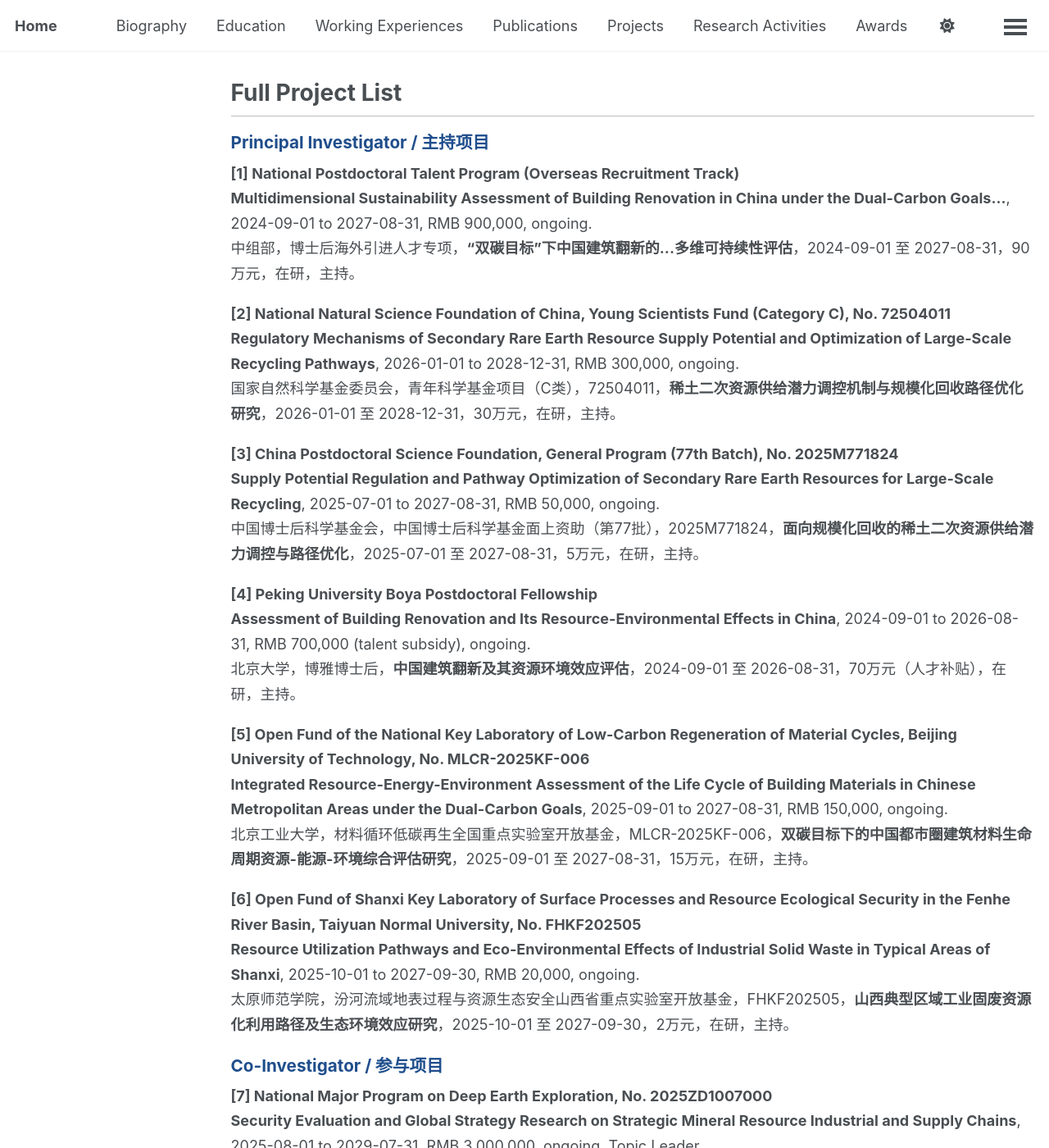
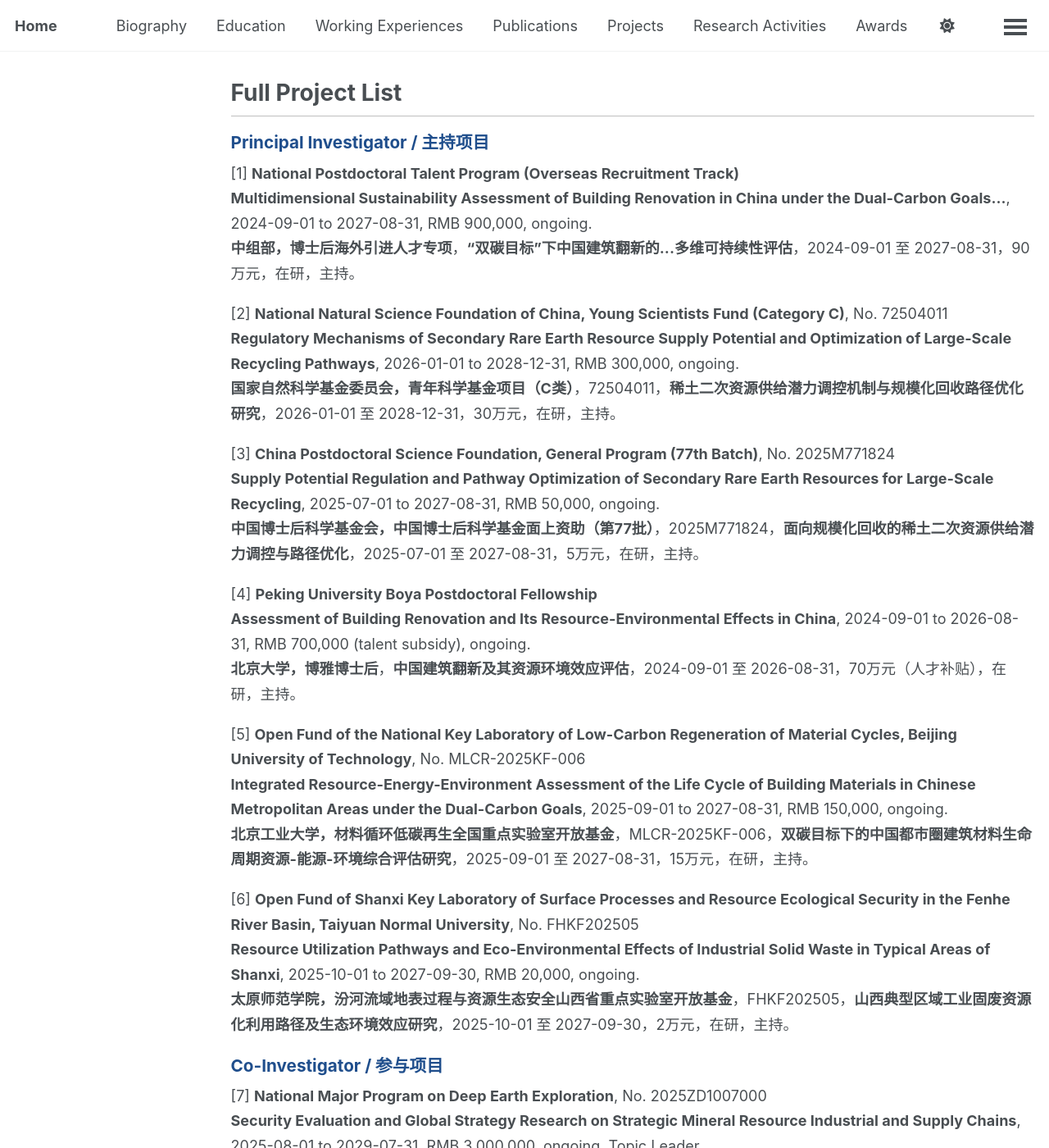
Before and after one commit to QianceLIU/qianceliu.github.io, a Jekyll site: the page built from _pages/Full Project List.md, in a window 1280 px wide and 1400 px high. Shown: the whole window at 82% size. Built offline with Jekyll 4.4.1, drawn with Linux system fonts in a browser that asks for light colours; a script bundle is joined from its source files by our own code; library files that are not in the unit come from our copies; some of the changed text lies outside the part shown.

Commit message:
Update Full Project List.md

```diff
--- a/_pages/Full Project List.md
+++ b/_pages/Full Project List.md
@@ -30,7 +30,7 @@
   line-height: 1.7;
 }
 .pub-title {
-  font-weight: 700;
+  font-weight: normal;
 }
 </style>
 
@@ -39,108 +39,107 @@
 <div class="subsection-title">Principal Investigator / 主持项目</div>
 
 <div class="pub-item">
-  <div class="pub-title">[1] National Postdoctoral Talent Program (Overseas Recruitment Track)</div>
+  <div class="pub-title">[1] <strong>National Postdoctoral Talent Program (Overseas Recruitment Track)</strong></div>
   <strong>Multidimensional Sustainability Assessment of Building Renovation in China under the Dual-Carbon Goals...</strong>, 2024-09-01 to 2027-08-31, RMB 900,000, ongoing.<br>
-  中组部，博士后海外引进人才专项，<strong>“双碳目标”下中国建筑翻新的...多维可持续性评估</strong>，2024-09-01 至 2027-08-31，90万元，在研，主持。
+  <strong>中组部，博士后海外引进人才专项</strong>，<strong>“双碳目标”下中国建筑翻新的...多维可持续性评估</strong>，2024-09-01 至 2027-08-31，90万元，在研，主持。
 </div>
 
 <div class="pub-item">
-  <div class="pub-title">[2] National Natural Science Foundation of China, Young Scientists Fund (Category C), No. 72504011</div>
+  <div class="pub-title">[2] <strong>National Natural Science Foundation of China, Young Scientists Fund (Category C)</strong>, No. 72504011</div>
   <strong>Regulatory Mechanisms of Secondary Rare Earth Resource Supply Potential and Optimization of Large-Scale Recycling Pathways</strong>, 2026-01-01 to 2028-12-31, RMB 300,000, ongoing.<br>
-  国家自然科学基金委员会，青年科学基金项目（C类），72504011，<strong>稀土二次资源供给潜力调控机制与规模化回收路径优化研究</strong>，2026-01-01 至 2028-12-31，30万元，在研，主持。
-</div>
-
-
-<div class="pub-item">
-  <div class="pub-title">[3] China Postdoctoral Science Foundation, General Program (77th Batch), No. 2025M771824</div>
-  <strong>Supply Potential Regulation and Pathway Optimization of Secondary Rare Earth Resources for Large-Scale Recycling</strong>, 2025-07-01 to 2027-08-31, RMB 50,000, ongoing.<br>
-  中国博士后科学基金会，中国博士后科学基金面上资助（第77批），2025M771824，<strong>面向规模化回收的稀土二次资源供给潜力调控与路径优化</strong>，2025-07-01 至 2027-08-31，5万元，在研，主持。
+  <strong>国家自然科学基金委员会，青年科学基金项目（C类）</strong>，72504011，<strong>稀土二次资源供给潜力调控机制与规模化回收路径优化研究</strong>，2026-01-01 至 2028-12-31，30万元，在研，主持。
 </div>
 
 <div class="pub-item">
-  <div class="pub-title">[4] Peking University Boya Postdoctoral Fellowship</div>
-  <strong>Assessment of Building Renovation and Its Resource-Environmental Effects in China</strong>, 2024-09-01 to 2026-08-31, RMB 700,000 (talent subsidy), ongoing.<br>
-  北京大学，博雅博士后，<strong>中国建筑翻新及其资源环境效应评估</strong>，2024-09-01 至 2026-08-31，70万元（人才补贴），在研，主持。
+  <div class="pub-title">[3] <strong>China Postdoctoral Science Foundation, General Program (77th Batch)</strong>, No. 2025M771824</div>
+  <strong>Supply Potential Regulation and Pathway Optimization of Secondary Rare Earth Resources for Large-Scale Recycling</strong>, 2025-07-01 to 2027-08-31, RMB 50,000, ongoing.<br>
+  <strong>中国博士后科学基金会，中国博士后科学基金面上资助（第77批）</strong>，2025M771824，<strong>面向规模化回收的稀土二次资源供给潜力调控与路径优化</strong>，2025-07-01 至 2027-08-31，5万元，在研，主持。
 </div>
 
 <div class="pub-item">
-  <div class="pub-title">[5] Open Fund of the National Key Laboratory of Low-Carbon Regeneration of Material Cycles, Beijing University of Technology, No. MLCR-2025KF-006</div>
-  <strong>Integrated Resource-Energy-Environment Assessment of the Life Cycle of Building Materials in Chinese Metropolitan Areas under the Dual-Carbon Goals</strong>, 2025-09-01 to 2027-08-31, RMB 150,000, ongoing.<br>
-  北京工业大学，材料循环低碳再生全国重点实验室开放基金，MLCR-2025KF-006，<strong>双碳目标下的中国都市圈建筑材料生命周期资源-能源-环境综合评估研究</strong>，2025-09-01 至 2027-08-31，15万元，在研，主持。
+  <div class="pub-title">[4] <strong>Peking University Boya Postdoctoral Fellowship</strong></div>
+  <strong>Assessment of Building Renovation and Its Resource-Environmental Effects in China</strong>, 2024-09-01 to 2026-08-31, RMB 700,000 (talent subsidy), ongoing.<br>
+  <strong>北京大学，博雅博士后</strong>，<strong>中国建筑翻新及其资源环境效应评估</strong>，2024-09-01 至 2026-08-31，70万元（人才补贴），在研，主持。
 </div>
 
+<div class="pub-item">
+  <div class="pub-title">[5] <strong>Open Fund of the National Key Laboratory of Low-Carbon Regeneration of Material Cycles, Beijing University of Technology</strong>, No. MLCR-2025KF-006</div>
+  <strong>Integrated Resource-Energy-Environment Assessment of the Life Cycle of Building Materials in Chinese Metropolitan Areas under the Dual-Carbon Goals</strong>, 2025-09-01 to 2027-08-31, RMB 150,000, ongoing.<br>
+  <strong>北京工业大学，材料循环低碳再生全国重点实验室开放基金</strong>，MLCR-2025KF-006，<strong>双碳目标下的中国都市圈建筑材料生命周期资源-能源-环境综合评估研究</strong>，2025-09-01 至 2027-08-31，15万元，在研，主持。
+</div>
 
 <div class="pub-item">
-  <div class="pub-title">[6] Open Fund of Shanxi Key Laboratory of Surface Processes and Resource Ecological Security in the Fenhe River Basin, Taiyuan Normal University, No. FHKF202505</div>
+  <div class="pub-title">[6] <strong>Open Fund of Shanxi Key Laboratory of Surface Processes and Resource Ecological Security in the Fenhe River Basin, Taiyuan Normal University</strong>, No. FHKF202505</div>
   <strong>Resource Utilization Pathways and Eco-Environmental Effects of Industrial Solid Waste in Typical Areas of Shanxi</strong>, 2025-10-01 to 2027-09-30, RMB 20,000, ongoing.<br>
-  太原师范学院，汾河流域地表过程与资源生态安全山西省重点实验室开放基金，FHKF202505，<strong>山西典型区域工业固废资源化利用路径及生态环境效应研究</strong>，2025-10-01 至 2027-09-30，2万元，在研，主持。
+  <strong>太原师范学院，汾河流域地表过程与资源生态安全山西省重点实验室开放基金</strong>，FHKF202505，<strong>山西典型区域工业固废资源化利用路径及生态环境效应研究</strong>，2025-10-01 至 2027-09-30，2万元，在研，主持。
 </div>
 
 <div class="subsection-title">Co-Investigator / 参与项目</div>
 
 <div class="pub-item">
-  <div class="pub-title">[7] National Major Program on Deep Earth Exploration, No. 2025ZD1007000</div>
+  <div class="pub-title">[7] <strong>National Major Program on Deep Earth Exploration</strong>, No. 2025ZD1007000</div>
   <strong>Security Evaluation and Global Strategy Research on Strategic Mineral Resource Industrial and Supply Chains</strong>, 2025-08-01 to 2029-07-31, RMB 3,000,000, ongoing, Topic Leader.<br>
-  自然资源部，深地国家科技重大专项，2025ZD1007000，<strong>战略性矿产资源产业链供应链安全评价与全球战略研究</strong>，2025-08-01 至 2029-07-31，300万元，在研，参与（专题负责人；所在课题：<strong>全球战略性矿产资源供需格局演变及对中国供应安全研究</strong>，2025ZD1007001）。
+  <strong>自然资源部，深地国家科技重大专项</strong>，2025ZD1007000，<strong>战略性矿产资源产业链供应链安全评价与全球战略研究</strong>，2025-08-01 至 2029-07-31，300万元，在研，参与（专题负责人；所在课题：<strong>全球战略性矿产资源供需格局演变及对中国供应安全研究</strong>，2025ZD1007001）。
 </div>
 
 <div class="pub-item">
-  <div class="pub-title">[8] NSFC Key Program, No. 42530502</div>
+  <div class="pub-title">[8] <strong>NSFC Key Program</strong>, No. 42530502</div>
   <strong>Dynamics of Strategic Resource Flows and Geo-Security Risk Assessment under Global Change</strong>, 2026-01-01 to 2030-12-31, RMB 2,190,000, ongoing, Subproject Leader.<br>
-  国家自然科学基金委员会，重点项目，42530502，<strong>全球变化背景下战略资源流动态势与地缘安全风险评估</strong>，2026-01-01 至 2030-12-31，219万元，在研，参与（课题负责人）。
+  <strong>国家自然科学基金委员会，重点项目</strong>，42530502，<strong>全球变化背景下战略资源流动态势与地缘安全风险评估</strong>，2026-01-01 至 2030-12-31，219万元，在研，参与（课题负责人）。
 </div>
 
 <div class="pub-item">
-  <div class="pub-title">[9] NSFC Key Program, No. 72334001</div>
+  <div class="pub-title">[9] <strong>NSFC Key Program</strong>, No. 72334001</div>
   <strong>Multi-Scale Risk Assessment and Security Strategies for the Whole Industrial Chain of Strategic Scarce Metal Resources</strong>, 2024-01-01 to 2028-12-31, RMB 2,190,000, ongoing.<br>
-  国家自然科学基金委员会，重点项目，72334001，<strong>战略性稀缺金属资源全产业链多尺度风险评估与安全保障策略</strong>，2024-01-01 至 2028-12-31，219万元，在研，参与。
+  <strong>国家自然科学基金委员会，重点项目</strong>，72334001，<strong>战略性稀缺金属资源全产业链多尺度风险评估与安全保障策略</strong>，2024-01-01 至 2028-12-31，219万元，在研，参与。
 </div>
 
 <div class="pub-item">
-  <div class="pub-title">[10] Ministry of Education, Discipline Breakthrough Pilot Project, No. XXXXXX</div>
+  <div class="pub-title">[10] <strong>Ministry of Education, Discipline Breakthrough Pilot Project</strong>, No. XXXXXX</div>
   <strong>Pilot Project for Digital Ecological Civilization Discipline Breakthrough</strong>, 2025-01-01 to 2029-12-31, RMB 57.904 million (central funding), ongoing.<br>
-  教育部，学科突破先导项目，XXXXXX，<strong>数字生态文明学科突破先导项目</strong>，2025-01-01 至 2029-12-31，5790.4万元（国拨），在研，参与。
+  <strong>教育部，学科突破先导项目</strong>，XXXXXX，<strong>数字生态文明学科突破先导项目</strong>，2025-01-01 至 2029-12-31，5790.4万元（国拨），在研，参与。
 </div>
 
 <div class="pub-item">
-  <div class="pub-title">[11] Ministry of Education, Major Project of Philosophy and Social Sciences Research, No. 23JZD018</div>
+  <div class="pub-title">[11] <strong>Ministry of Education, Major Project of Philosophy and Social Sciences Research</strong>, No. 23JZD018</div>
   <strong>National Security Governance of China’s Strategic Mineral Resources from a Global Governance Perspective</strong>, 2024-01-01 to 2026-12-31, RMB 800,000, ongoing.<br>
-  教育部，哲学社会科学研究重大课题攻关项目，23JZD018，<strong>全球治理视野下我国战略性矿产资源国家安全治理研究</strong>，2024-01-01 至 2026-12-31，80万元，在研，参与。
+  <strong>教育部，哲学社会科学研究重大课题攻关项目</strong>，23JZD018，<strong>全球治理视野下我国战略性矿产资源国家安全治理研究</strong>，2024-01-01 至 2026-12-31，80万元，在研，参与。
 </div>
 
 <div class="pub-item">
-  <div class="pub-title">[12] NSFC International (Regional) Cooperation and Exchange Program, No. W2621014</div>
+  <div class="pub-title">[12] <strong>NSFC International (Regional) Cooperation and Exchange Program</strong>, No. W2621014</div>
   <strong>Multidimensional Sustainability Assessment of Low-Carbon and High-Efficiency Electrochemical Regeneration Technologies for Critical Metals</strong>, 2026-04-01 to 2028-12-31, RMB 140,000, ongoing.<br>
-  国家自然科学基金委员会，国际（地区）合作与交流项目，W2621014，<strong>关键金属低碳高效电化学再生技术的多维可持续评价</strong>，2026-04-01 至 2028-12-31，14万元，在研，参与。
+  <strong>国家自然科学基金委员会，国际（地区）合作与交流项目</strong>，W2621014，<strong>关键金属低碳高效电化学再生技术的多维可持续评价</strong>，2026-04-01 至 2028-12-31，14万元，在研，参与。
 </div>
 
 <div class="pub-item">
-  <div class="pub-title">[13] Shenzhen Science and Technology Innovation Bureau, Key Industrial R&amp;D Program (Sustainable Development Track), No. 重202511003</div>
+  <div class="pub-title">[13] <strong>Shenzhen Science and Technology Innovation Bureau, Key Industrial R&amp;D Program (Sustainable Development Track)</strong>, No. 重202511003</div>
   <strong>R&amp;D and Demonstration of Intelligent Carbon Footprint Accounting Technologies for New Energy Battery Products</strong>, 2026-01-01 to 2029-12-31, RMB 5,000,000, ongoing.<br>
-  深圳市科技创新局，重点产业研发计划（可持续发展专项），重202511003，<strong>新能源电池产品碳足迹智能核算技术研发与应用示范</strong>，2026-01-01 至 2029-12-31，500万元，在研，参与。
+  <strong>深圳市科技创新局，重点产业研发计划（可持续发展专项）</strong>，重202511003，<strong>新能源电池产品碳足迹智能核算技术研发与应用示范</strong>，2026-01-01 至 2029-12-31，500万元，在研，参与。
 </div>
 
 <div class="pub-item">
-  <div class="pub-title">[14] NSFC Major Program, No. 71991484</div>
+  <div class="pub-title">[14] <strong>NSFC Major Program</strong>, No. 71991484</div>
   <strong>Spatiotemporal Dynamics and Recycling Potential of Strategic Critical Metals from a Life-Cycle Perspective</strong>, 2020-01-01 to 2024-12-31, RMB 2,850,000, completed.<br>
-  国家自然科学基金委员会，重大项目，71991484，<strong>基于全生命周期的战略性关键金属矿产循环利用时空规律与再生潜力评估</strong>，2020-01-01 至 2024-12-31，285万元，结题，参与。
+  <strong>国家自然科学基金委员会，重大项目</strong>，71991484，<strong>基于全生命周期的战略性关键金属矿产循环利用时空规律与再生潜力评估</strong>，2020-01-01 至 2024-12-31，285万元，结题，参与。
 </div>
 
 <div class="subsection-title">Other Academic Funding / 其他学术资助</div>
 
 <div class="pub-item">
-  <div class="pub-title">[15] S.C. VAN Foundation (Denmark), Doctoral Research Grant</div>
+  <div class="pub-title">[15] <strong>S.C. VAN Foundation (Denmark), Doctoral Research Grant</strong></div>
   <strong>Towards Environmental Sustainability and Economic Viability: Integrating Material Flow Analysis (MFA) and Techno-Economic Assessment (TEA)</strong>, 2023.09–2024.03, 125,000 DKK.<br>
-  博士研究资助项目，丹麦 S.C. VAN 基金会，<strong>迈向环境可持续性和经济可行性的途径：整合物质流分析（MFA）和技术经济评估（TEA）</strong>，2023.09–2024.03，12.5万丹麦克朗。
+  <strong>博士研究资助项目，丹麦 S.C. VAN 基金会</strong>，<strong>迈向环境可持续性和经济可行性的途径：整合物质流分析（MFA）和技术经济评估（TEA）</strong>，2023.09–2024.03，12.5万丹麦克朗。
 </div>
 
 <div class="pub-item">
-  <div class="pub-title">[16] Grethe &amp; Werner Parthum Foundation (Denmark), Doctoral Research Grant</div>
+  <div class="pub-title">[16] <strong>Grethe &amp; Werner Parthum Foundation (Denmark), Doctoral Research Grant</strong></div>
   <strong>Breaking the Technical, Economic, and Environmental Barriers to Large-Scale Recycling of NdFeB Magnets</strong>, 2023.03–2024.02, 100,000 DKK.<br>
-  博士研究资助项目，丹麦 Grethe &amp; Werner Parthum 基金会，<strong>打破钕铁硼磁体规模化回收的技术、经济和环境障碍</strong>，2023.03–2024.02，10万丹麦克朗。
+  <strong>博士研究资助项目，丹麦 Grethe &amp; Werner Parthum 基金会</strong>，<strong>打破钕铁硼磁体规模化回收的技术、经济和环境障碍</strong>，2023.03–2024.02，10万丹麦克朗。
 </div>
 
 <div class="pub-item">
-  <div class="pub-title">[17] Idella Foundation (Denmark), Doctoral Visiting Fellowship, 2022.09–2023.06, 25,000 DKK.<br>
-  博士研究访学项目，丹麦 Idella Foundation 基金会，2022.09–2023.06，2.5万丹麦克朗。
+  <div class="pub-title">[17] <strong>Idella Foundation (Denmark), Doctoral Visiting Fellowship</strong></div>
+  2022.09–2023.06, 25,000 DKK.<br>
+  <strong>博士研究访学项目，丹麦 Idella Foundation 基金会</strong>，2022.09–2023.06，2.5万丹麦克朗。
 </div>
```
